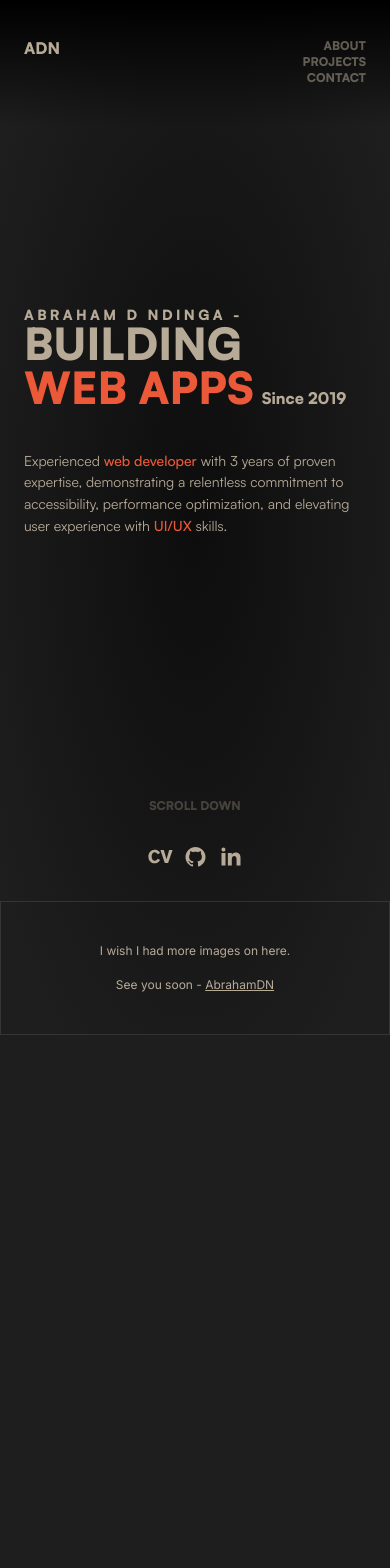
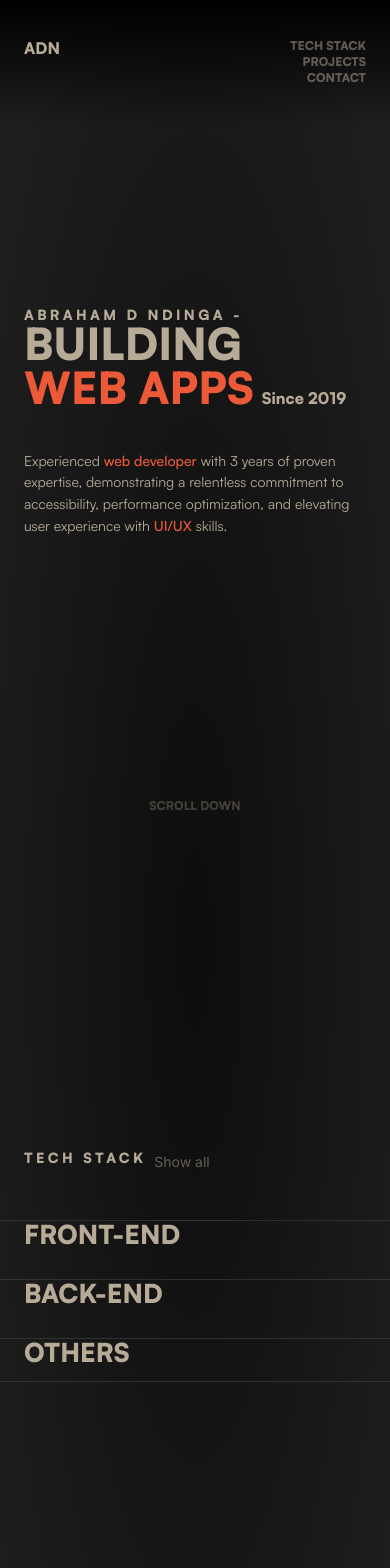
Before and after one commit to AbrahamDN/git-github.com-AbrahamDN-AbrahamDN-portoflio, a Next.js app: page / in a window 390 px wide. Shown: the top 1568 px of the page. Before the commit the page ends 1035 px from the top, so only its background shows below. Built offline with nearby package versions, Linux system fonts and the light colour scheme.

Commit message:
feat: add TechStack section

```diff
--- /dev/null
+++ b/app/components/TechStackSection.tsx
@@ -0,0 +1,47 @@
+"use client";
+
+import { useState } from "react";
+import { skills } from "../data";
+
+const TechStackSection = () => {
+  const [viewAll, setViewAll] = useState(false);
+  const techStack = Object.keys(skills);
+
+  return (
+    <section id="tech-stack" className="section">
+      <div className="container-sm mb-12 flex gap-2">
+        <h2 className="h5">Tech Stack</h2>
+
+        <button
+          className={` ${viewAll ? "opacity-100" : "opacity-change"}`}
+          onClick={() => setViewAll((prev) => !prev)}
+        >
+          {viewAll ? "Hide" : "Show"} all
+        </button>
+      </div>
+
+      <div className="border-y border-line">
+        {techStack.map((stack, idx) => (
+          <div
+            key={`stack-${idx}`}
+            tabIndex={0}
+            className={`relative container-sm border-b border-line last:border-none stack ${
+              viewAll ? "stack-visible" : ""
+            }`}
+          >
+            <h3 className="h2">{stack}</h3>
+
+            <div className="w-full h-0 bg-accent absolute left-0 top-1/2 -translate-y-1/2 stack-bg"></div>
+
+            <p className="h4 -translate-y-[1.25em] scale-x-0 stack-skills">
+              {Object.values(skills)
+                [idx].toString()
+                .replace(/,(?=[^\s])/g, ", ")}
+            </p>
+          </div>
+        ))}
+      </div>
+    </section>
+  );
+};
+export default TechStackSection;
--- a/app/data.ts
+++ b/app/data.ts
@@ -12,7 +12,7 @@ export const skills = {
 };
 
 export const navLinks = [
-  { title: "About", link: "#about" },
+  { title: "Tech Stack", link: "#tech-stack" },
   { title: "Projects", link: "#projects" },
   { title: "Contact", link: "#contact" },
 ];
--- a/app/globals.css
+++ b/app/globals.css
@@ -84,6 +84,10 @@ body {
   .text-highlight {
     @apply text-accent font-medium;
   }
+
+  .opacity-change {
+    @apply opacity-50 hover:opacity-100 active:opacity-100;
+  }
 }
 
 @layer components {
@@ -98,7 +102,7 @@ body {
   }
 
   .section {
-    @apply w-full min-h-[600px] h-screen flex flex-col justify-center mx-auto py-32;
+    @apply w-full min-h-screen flex flex-col justify-center mx-auto py-32;
   }
 
   .after-text::after {
@@ -113,4 +117,30 @@ body {
     @apply absolute top-[3px] left-0 text-primary hidden w-0;
     transition: width 400ms;
   }
+
+  .stack {
+    @apply cursor-pointer;
+  }
+
+  .stack:hover,
+  .stack:focus,
+  .stack-visible {
+    @apply text-secondary;
+  }
+
+  .stack:hover .stack-bg,
+  .stack:focus .stack-bg,
+  .stack-visible .stack-bg {
+    @apply h-full;
+  }
+
+  .stack:hover .stack-skills,
+  .stack:focus .stack-skills,
+  .stack-visible .stack-skills {
+    @apply scale-x-100;
+  }
+
+  .stack-bg {
+    @apply transition-all duration-500;
+  }
 }
--- a/app/layout.tsx
+++ b/app/layout.tsx
@@ -54,7 +54,7 @@ export default function RootLayout({
                     <Link
                       href={link}
                       data-text={title}
-                      className="opacity-50 hover:opacity-100 transition-opacity duration-500 text-fill"
+                      className="opacity-change transition-opacity duration-500 text-fill"
                     >
                       {title}
                     </Link>
@@ -67,7 +67,7 @@ export default function RootLayout({
 
         {children}
 
-        <aside className="sm:sticky container-lg sm:container-lg-left bottom-10">
+        <aside className="sm:sticky max-sm:container-lg sm:min-w-min sm:container-lg-left bottom-10">
           <ul className="flex gap-3 sm:flex-col md:gap-6 sm:w-[25px] items-center justify-center">
             {externalLinks.map(({ title, link }, idx) => (
               <li key={`exLink-${idx}`} className="mb-3">
--- a/app/page.tsx
+++ b/app/page.tsx
@@ -1,6 +1,8 @@
+import TechStackSection from "./components/TechStackSection";
+
 const Test = () => {
   return (
-    <main className="w-full min-h-[600px] h-screen">
+    <main className="w-full min-h-screen">
       <section className="container-sm section relative after:content-['SCROLL_DOWN'] after-text">
         <cite className="h5 not-italic">
           Abraham D<span className="sr-only">ieudonne</span> Ndinga -
@@ -24,6 +26,8 @@ const Test = () => {
           <mark>UI/UX</mark> skills.
         </p>
       </section>
+
+      <TechStackSection />
     </main>
   );
 };
```
